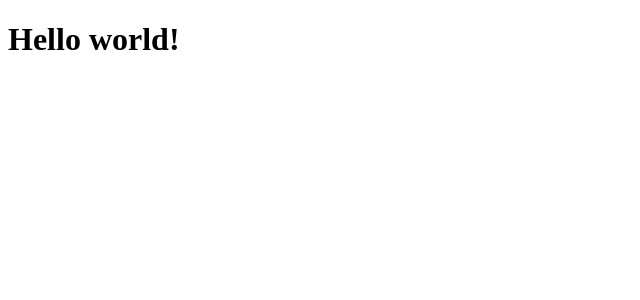
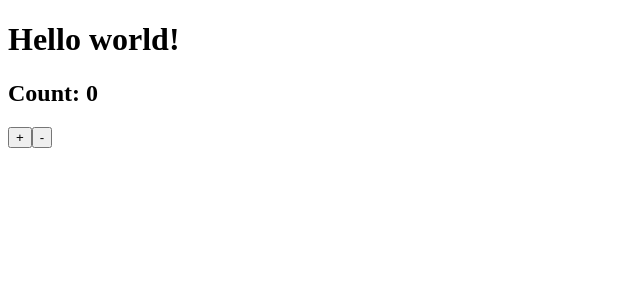
Before and after one commit to ionutivan/react-boilerplate, a React app: page / in a window 1280 px wide. Shown: the top 300 px of the page, without its empty margins (0-640 px from the left). Built offline with nearby package versions, Linux system fonts and the light colour scheme.

Commit message:
generate source-map

```diff
--- a/package.json
+++ b/package.json
@@ -7,6 +7,7 @@
   "devDependencies": {
     "@babel/cli": "^7.5.5",
     "@babel/core": "^7.5.5",
+    "@babel/plugin-proposal-class-properties": "^7.5.5",
     "@babel/preset-env": "^7.5.5",
     "@babel/preset-react": "^7.0.0",
     "babel-loader": "^8.0.6",
--- a/src/App.tsx
+++ b/src/App.tsx
@@ -1,8 +1,25 @@
 import React from 'react'
 
-class App extends React.Component {
+interface State {
+  count: number
+}
+
+interface Props {}
+
+class App extends React.Component<Props, State> {
+  readonly state: State = {
+    count: 0
+  }
+
   render() {
-    return <h1>Hello world!</h1>
+    return (
+      <div>
+        <h1>Hello world!</h1>
+        <h2>Count: {this.state.count} </h2>
+        <button onClick={() => this.setState(state => ({count: state.count + 1}))}>+</button>
+        <button onClick={() => this.setState(state => ({count: state.count - 1}))}>-</button>
+      </div>
+    )
   }
 }
 
--- a/webpack.config.base.js
+++ b/webpack.config.base.js
@@ -4,7 +4,8 @@ const HtmlWebpackPlugin = require('html-webpack-plugin')
 var babelLoader = {
     loader: 'babel-loader',
     options: {
-        presets: ['@babel/preset-env','@babel/preset-react']
+        presets: ['@babel/preset-env','@babel/preset-react'],
+        plugins: ['@babel/plugin-proposal-class-properties']
     }
   };
 
--- a/webpack.config.dev.js
+++ b/webpack.config.dev.js
@@ -6,5 +6,5 @@ module.exports = merge(baseConfig, {
     devServer: {
         port: 9000
       },
-
+    devtool: 'source-map'
   })
```
Also changed, not shown: 1 other file (tests, documents, lock files or other folders).
